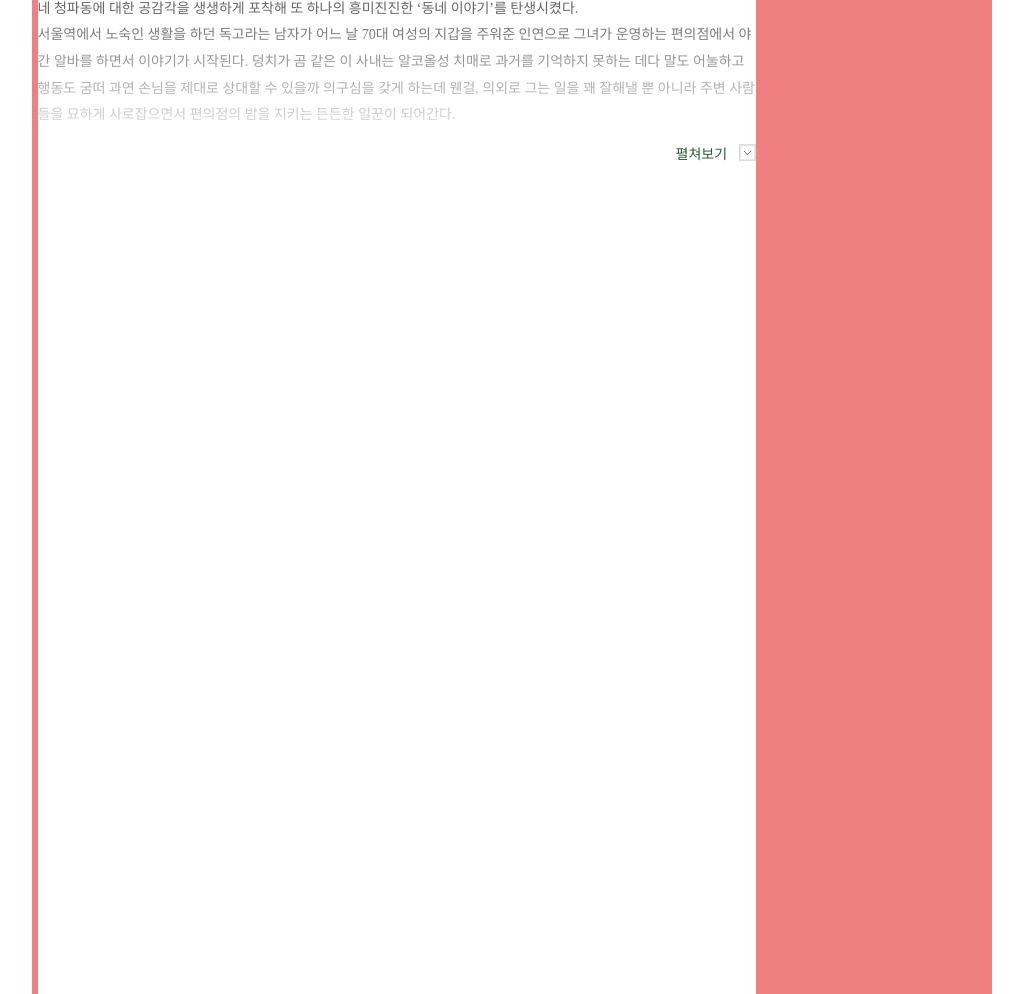
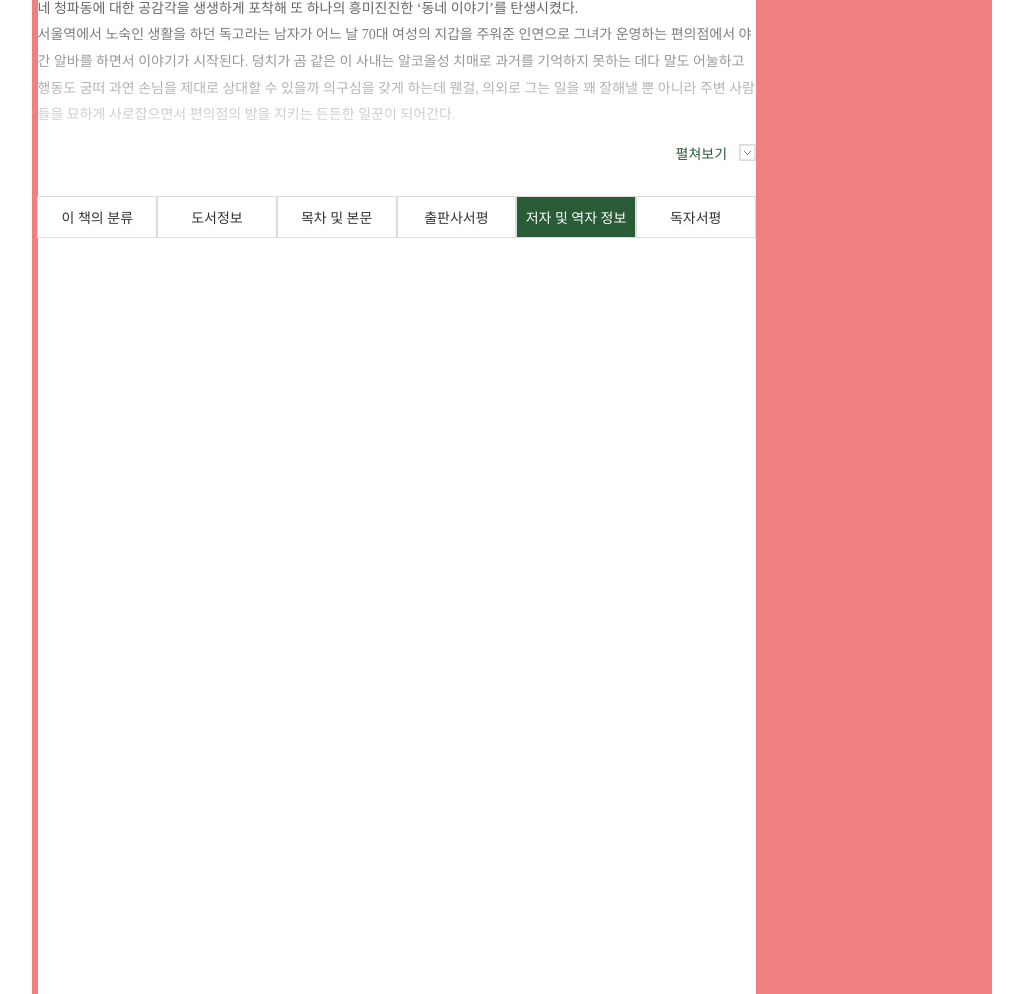
Before and after one commit to LeeKeonJong/YPBooks, a plain HTML site: page sub.html in a window 1280 px wide. Shown: the part 2701-3695 px from the top of the page, without its empty margins (128-1151 px from the left). Drawn offline with nearby package versions, Linux system fonts and the light colour scheme; no server answers.

Commit message:
업데이트

```diff
--- a/sub.html
+++ b/sub.html
@@ -327,10 +327,21 @@
                         <div class="toggle_down3"><div>펼쳐보기<img src="img/toggle_down.png" alt="img" class="down3"></div></div>
                         <div class="toggle_up3"><div>접어보기<img src="img/toggle_down.png" alt="img" class="up3"></div></div>
                     </div>
+                </div><br><br>
+
+                <div id="section3_left5">
+                    <div class="section3_btnbox">
+                        <div class="section3_btn1"><a href="#section3_left1" class="btn_a"><br>이 책의 분류</a></div>
+                        <div class="section3_btn2"><a href="#section3_left2" class="btn_a"><br>도서정보</a></div>
+                        <div class="section3_btn3"><a href="#section3_left3" class="btn_a"><br>목차 및 본문</a></div>
+                        <div class="section3_btn4"><a href="#section3_left4" class="btn_a"><br>출판사서평</a></div>
+                        <div class="section3_btn5 active"><a href="#section3_left5"><br>저자 및 역자 정보</a></div>
+                        <div class="section3_btn6"><a href="#section3_left6" class="btn_a"><br>독자서평</a></div>
+                    </div><br>
                 </div>
 
 
-                <div id="section3_left5"></div>
+
                 <div id="section3_left6"></div>
             </div>
 
```
